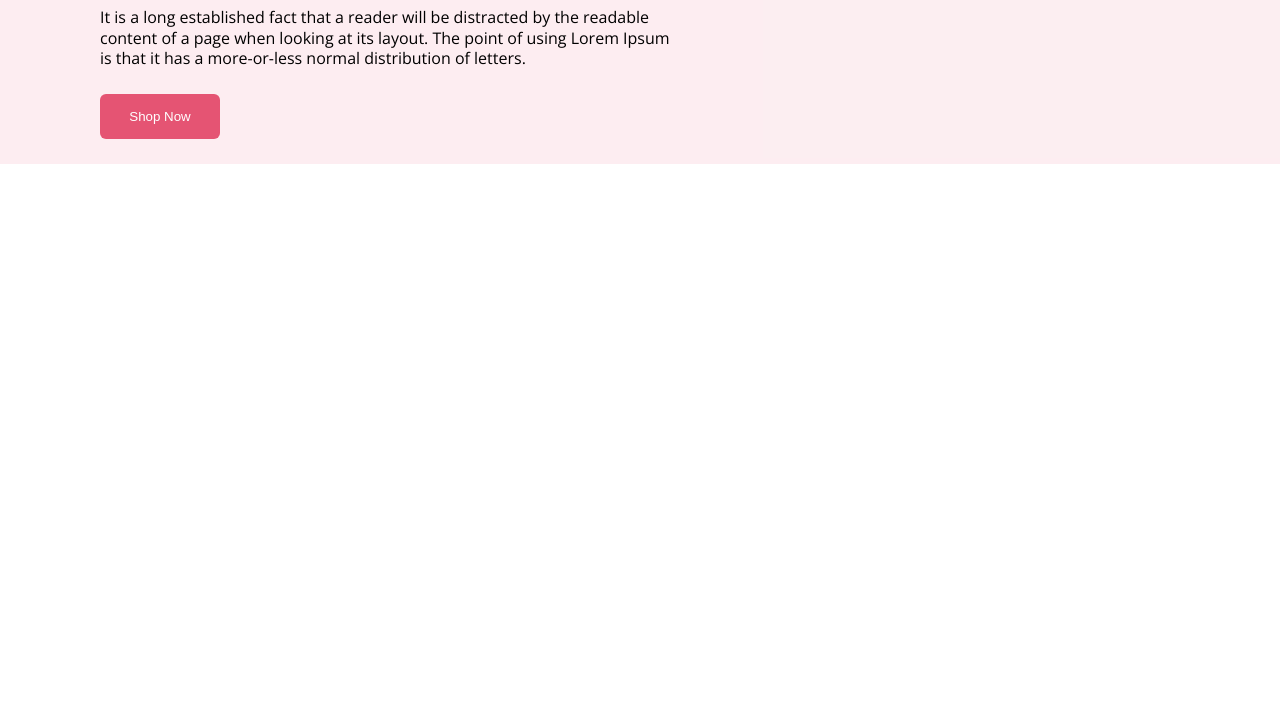
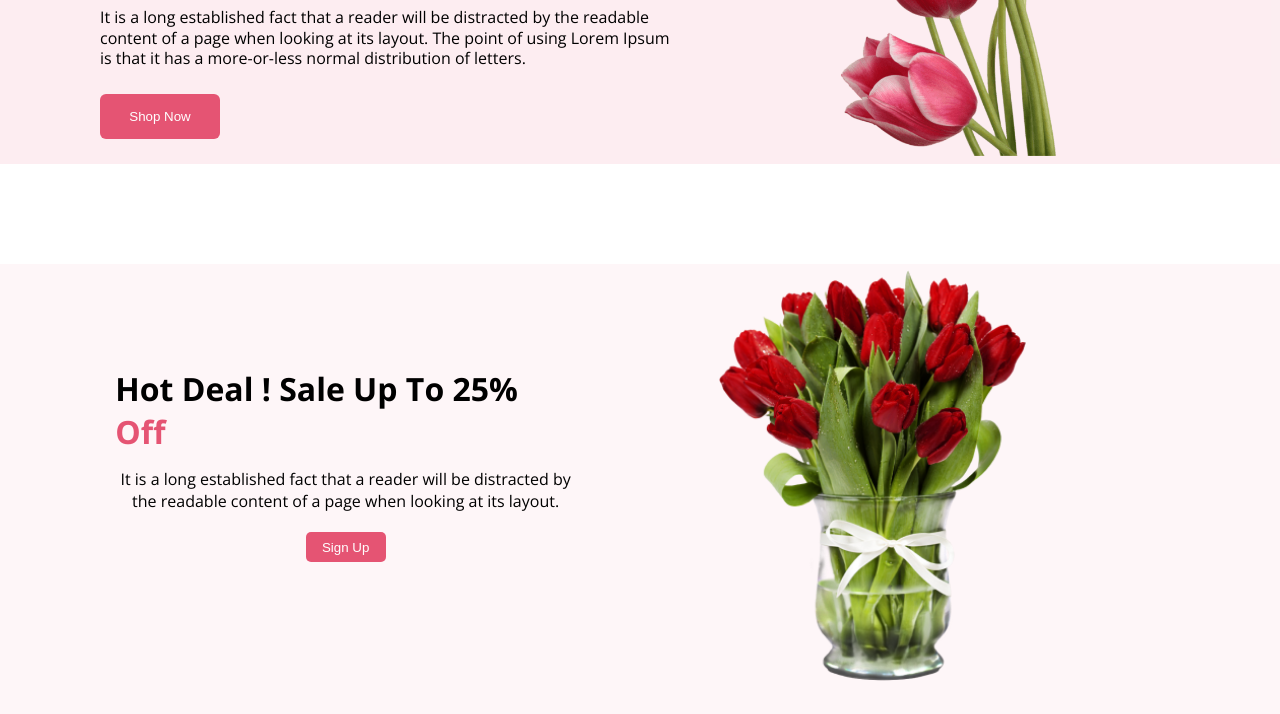
Before and after one commit to Abdul-Baten-Chy/flower-shop, a plain HTML site: page index.html in a window 1280 px wide. Shown: the part 351-1065 px from the top of the page. Before the commit the page ends 800 px from the top, so only its background shows below. Drawn offline with nearby package versions, Linux system fonts and the light colour scheme.

Commit message:
second section adde

```diff
--- a/index.html
+++ b/index.html
@@ -17,9 +17,29 @@
             <button type="button">Shop Now</button>
         </div>
         <div class="image">
+            <img src="/Flower Asset/pngwing 10.png" alt="this is a flower">
 
         </div>
     </header>
-    <main></main>
+    <main>
+        <section class="hot-deals-container">
+            <div class="hot-deals">
+                <div class="text">
+                    <h1>
+                        Hot Deal ! Sale Up To 25% <span>Off</span>
+                    </h1>
+                    <p>
+                        It is a long established fact that a reader will be distracted by the readable content of a page when looking at its layout.
+                    </p>
+                    <button type="button">
+                        Sign Up
+                    </button>
+                </div>
+                <div class="flower">
+                    <img src="/Flower Asset/pngwing 8.png" alt="an image">
+                </div>
+            </div>
+        </section>
+    </main>
 </body>
 </html>
--- a/styles.css
+++ b/styles.css
@@ -47,6 +47,7 @@ body{
 .header-text button:hover{
     background-color: cyan;
     cursor: pointer;
+    color: black;
 }
 .image{
     width:40%;
@@ -58,3 +59,56 @@ img{
     max-width:70%;
     margin-left: auto;
 }
+.hot-deals-container{
+    width: 100%;
+    height: 450px;
+    background-color: #E554730D;
+    margin-top: 100px;
+}
+.hot-deals{
+    width: 90%;
+    display: flex;
+    justify-content: center;
+    align-items: center;
+
+
+}
+.hot-deals> .text{
+    width:40%;
+
+}
+.flower{
+    width:40%;
+}
+.flower img{
+    display: block;
+    margin-left: auto;
+    width: 70%;
+}
+.text h1{
+    font-size: 2rem;
+    margin-bottom: 15px;
+}
+.text p{
+    text-align: center;
+    font-size: 1rem;
+    margin-bottom: 20px;
+}
+.text{
+    display: flex;
+    flex-direction: column;
+    align-items: center;
+}
+.text h1 span{
+    color: #E55473;
+}
+.hot-deals-container button{
+    background-color: #E55473;
+    color: #ffff;
+    width: 80px;
+    height: 30px;
+    border-radius: 5px;
+    border: none;
+    padding: 8px 15px;
+    margin-bottom: 25px;
+}
```
